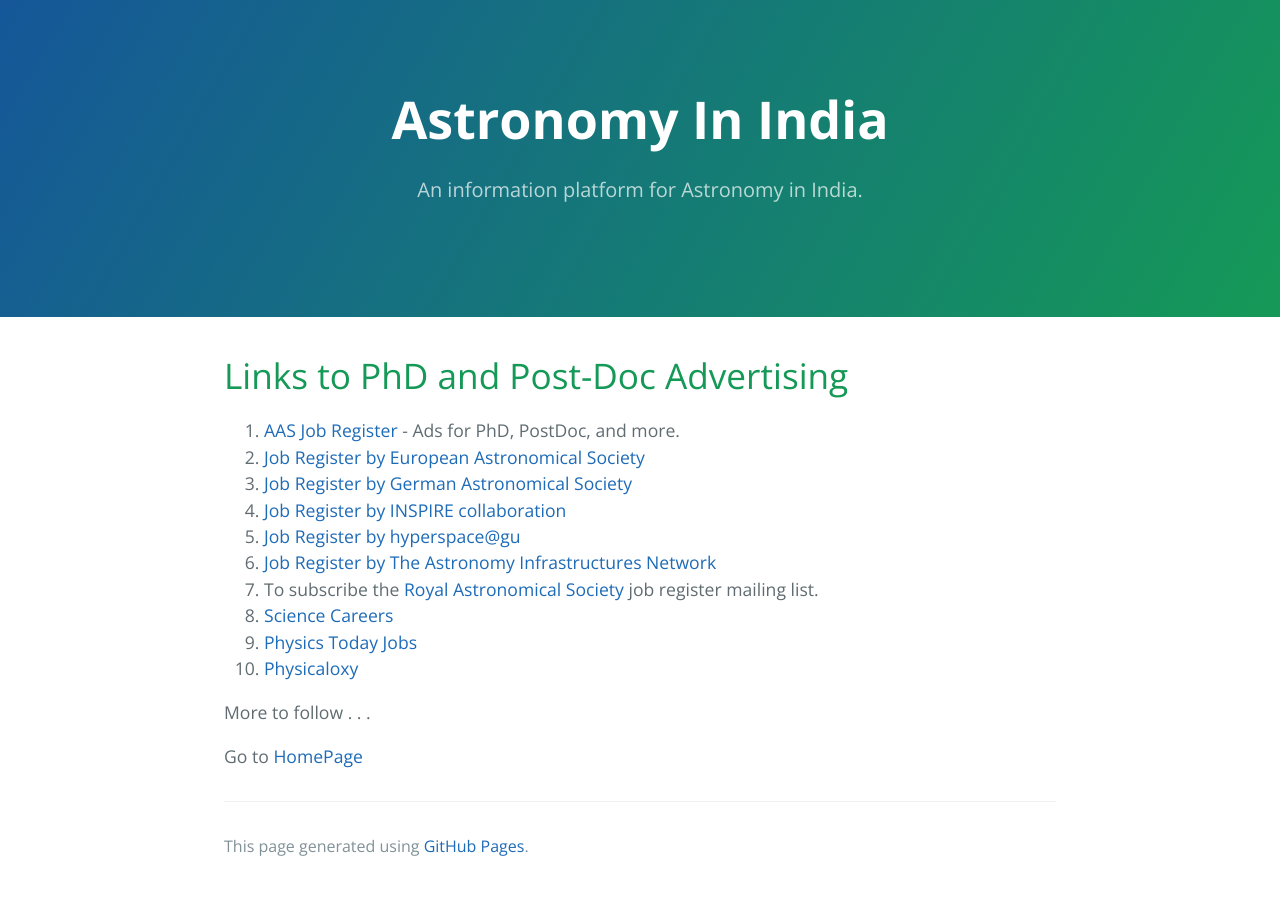
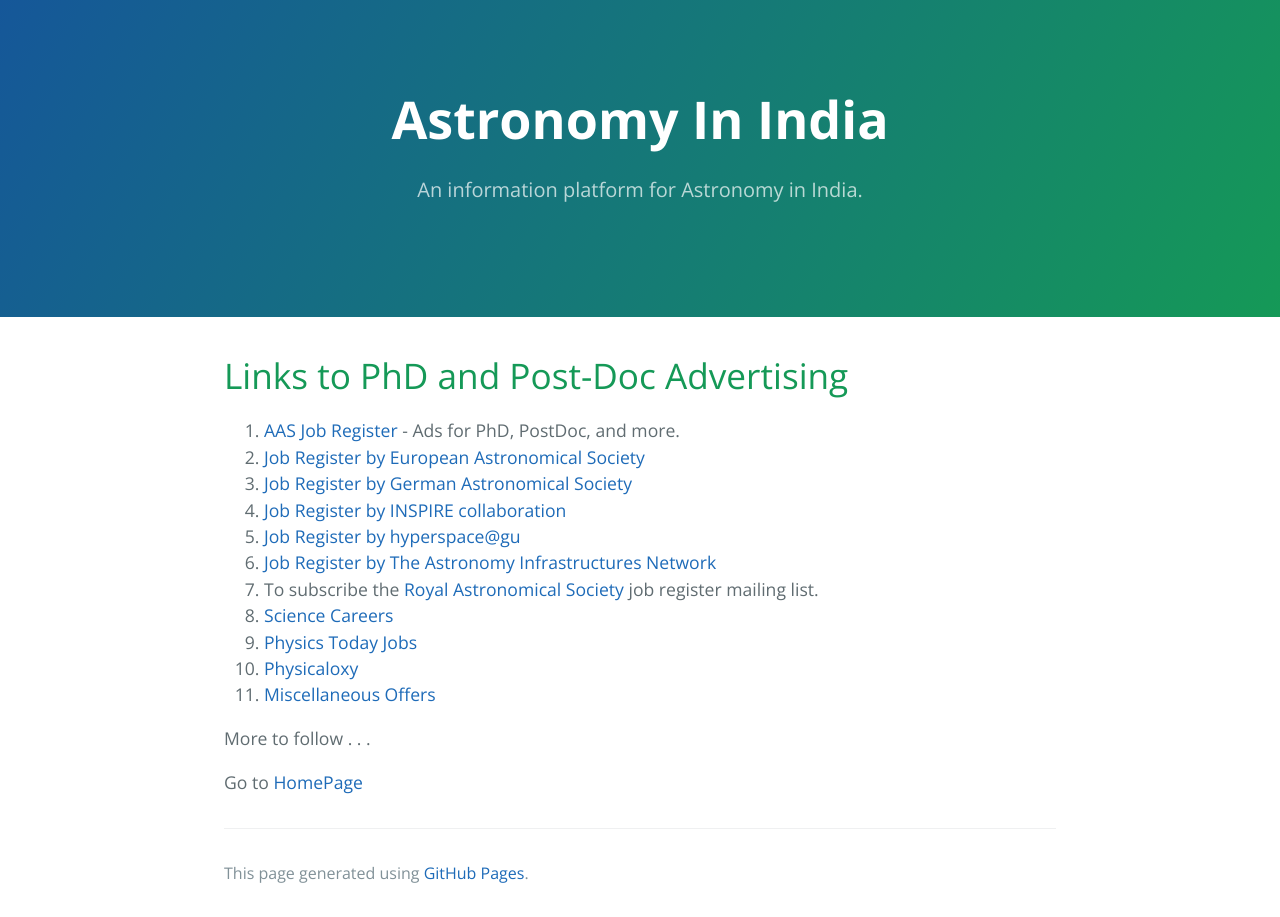
Before and after one commit to kalyanradhakrishnan/Astronomy-In-India, a Jekyll site: the page built from pages/phd_postdoc_ad.md, in a window 1280 px wide. Built offline with Jekyll 4.4.1, drawn with Linux system fonts in a browser that asks for light colours.

Commit message:
Update phd_postdoc_ad.md

```diff
--- a/pages/phd_postdoc_ad.md
+++ b/pages/phd_postdoc_ad.md
@@ -15,6 +15,7 @@
 8. [Science Careers](https://jobs.sciencecareers.org)
 9. [Physics Today Jobs](https://www.aip.org/jobs/profiles/astronomy-astrophysics-jobs)
 10. [Physicaloxy](https://physicaloxy.com)
+11. [Miscellaneous Offers](./miscellaneous_offers.md)
 
 More to follow . . .
 
```
